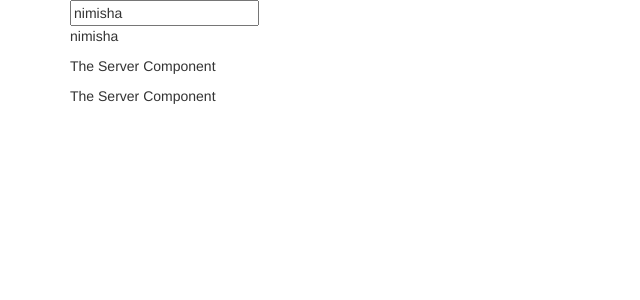
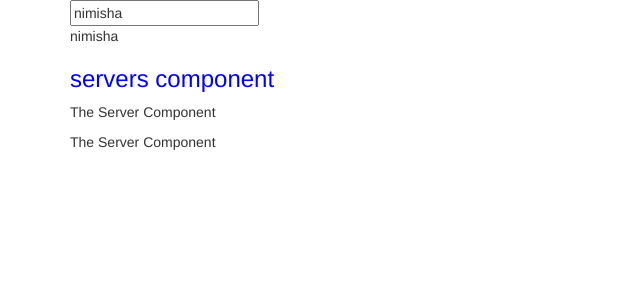
Before and after one commit to nimishawilson/my-first-angular-app, an Angular app: page / in a window 1280 px wide. Shown: the top 300 px of the page, without its empty margins (0-640 px from the left). Built offline with nearby package versions, Linux system fonts and the light colour scheme.

Commit message:
add style to component file

```diff
--- a/src/app/app.component.css
+++ b/src/app/app.component.css
@@ -0,0 +1,3 @@
+h3{
+    color: blue;
+}
--- a/src/app/app.component.html
+++ b/src/app/app.component.html
@@ -3,6 +3,7 @@
         <div class="col-xs-12">
             <input type="text" [(ngModel)]="name">
             <p> {{name}}</p>
+            <h3> servers component</h3>
             <app-servers> </app-servers>
         </div>
     </div>
```
